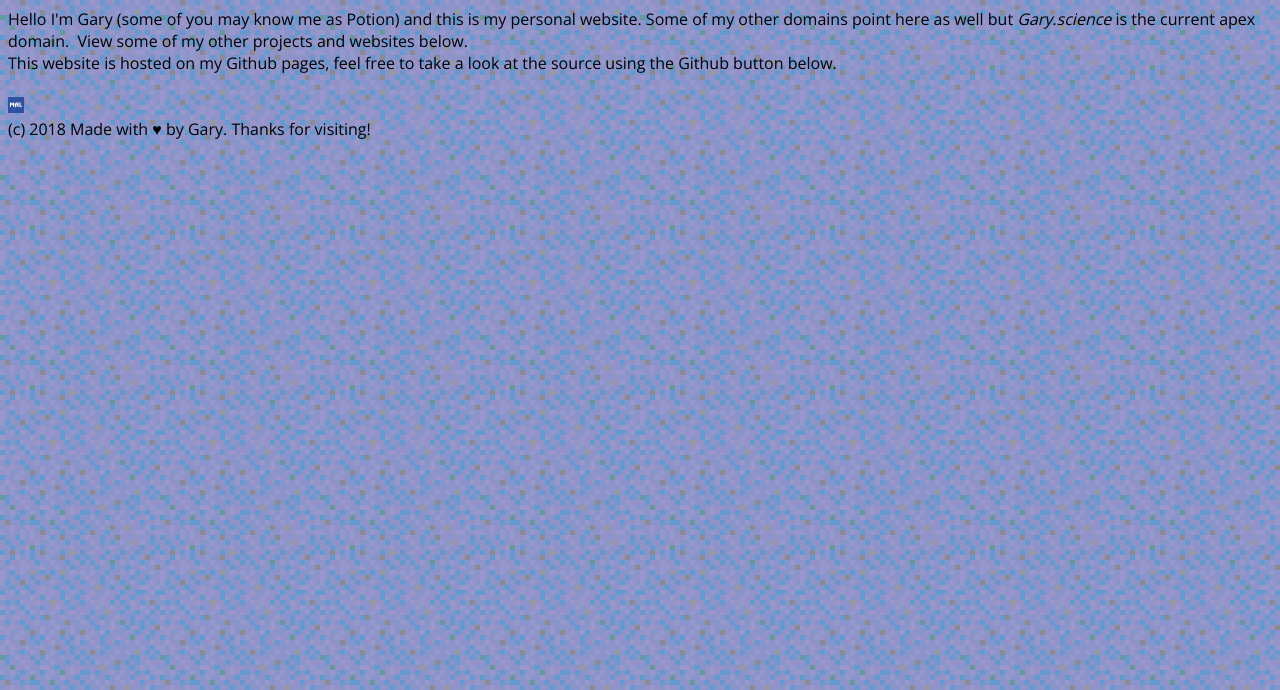
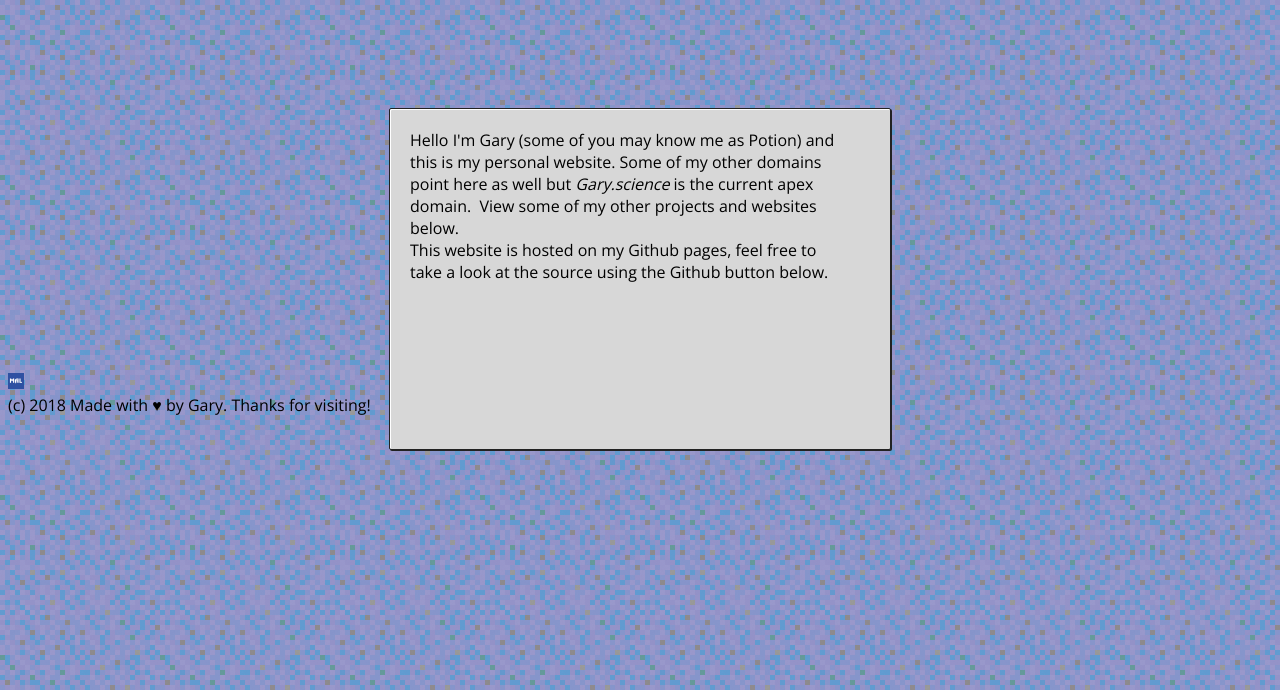
Before and after one commit to Grylol/SolidGary.github.io, a PHP site: page / in a window 1280 px wide. Shown: the top 690 px of the page. Run offline with PHP 8.4, Linux system fonts and the light colour scheme.

Commit message:
Update style.css

```diff
--- a/css/style.css
+++ b/css/style.css
@@ -3,3 +3,27 @@ html {
   background:url('/img/bg.png');
   font-family: 'Open Sans', sans-serif;
 }
+#main {
+  position:relative;
+  top:100px;
+  margin:0 auto;
+  width:500px;
+  height:340px;
+  background:#d7d7d7;
+  border-radius:2px;
+  border:1px solid #222;
+  box-shadow:1px 1px #222,
+    inset 1px 1px #fff;
+  text-shadow:0 1px #ededed;
+}
+
+
+#content {
+  position:absolute;
+  padding:10px;
+  top:10px;
+  left:10px;
+  width:440px;
+  height:280px;
+  text-shadow:none;
+}
```
